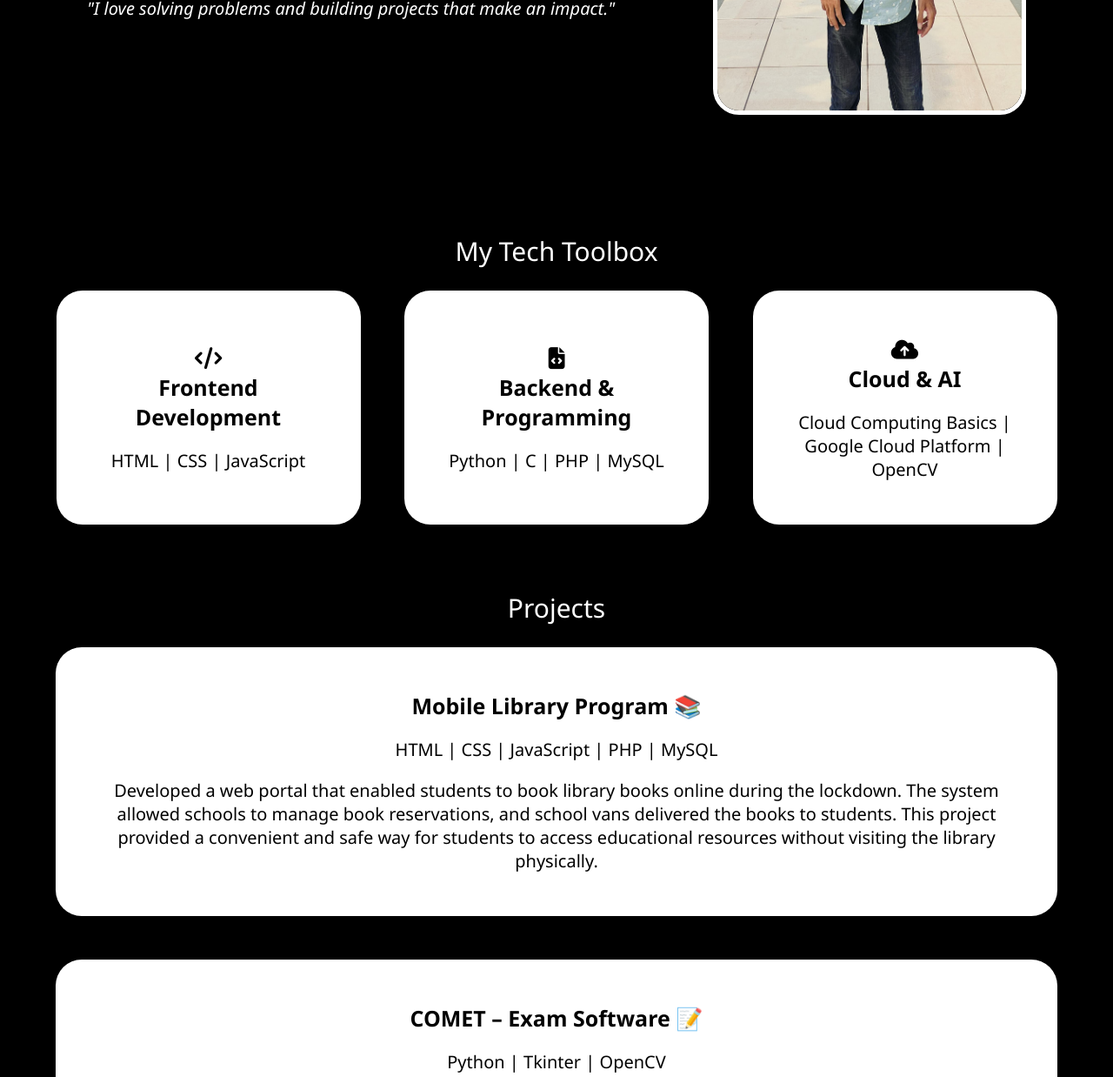
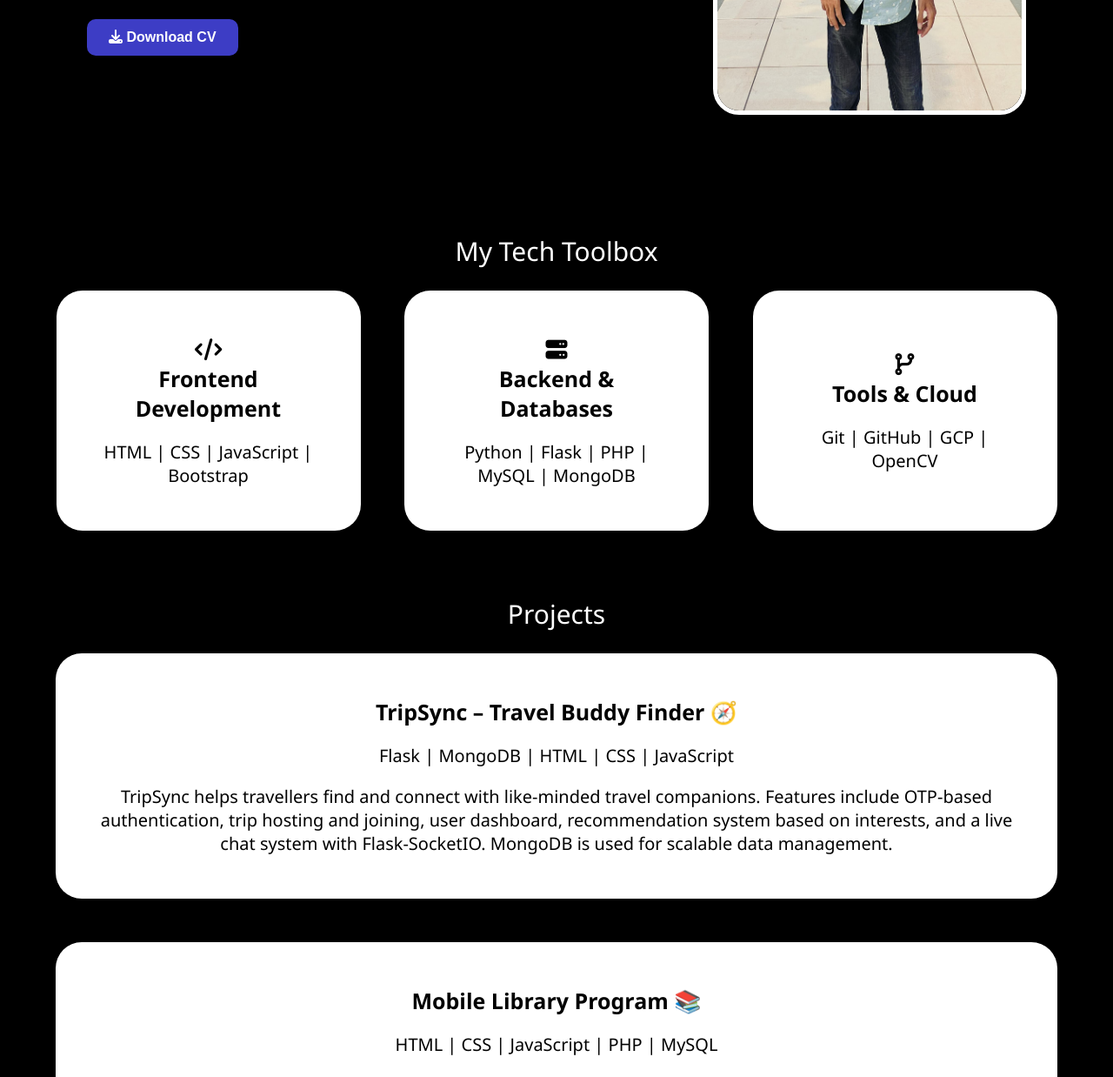
Before and after one commit to CoderS04/Personal-Portfolio, a plain HTML site: page index.html in a window 1280 px wide. Shown: the part 613-1851 px from the top of the page at 87% size. Drawn offline with Linux system fonts and the light colour scheme.

Commit message:
Updated Resume, Skills, Projects

```diff
--- a/index.html
+++ b/index.html
@@ -147,7 +147,6 @@
             border: 5px solid white;
         }
 
-
         .section-title {
             text-align: center;
             font-size: 30px;
@@ -258,10 +257,12 @@
             <li class="nav-list-item"><a href="#contact">Contact</a></li>
         </ul>
         <ul class="nav-list-socials">
-            <li class="nav-list-item"><a href="https://www.linkedin.com/in/samruddha-barhanpurkar-304520307/" target="_blank"><img
-                        src="linkedin.png" alt="linkedin"></a></li>
-            <li class="nav-list-item"><a href="https://github.com/CoderS04" target="_blank"><img src="github.png" alt="github"></a></li>
-            <li class="nav-list-item"><a href="https://www.instagram.com/samruddha004/" target="_blank"><img src="instagram.png" alt="instagram"></a></li>
+            <li class="nav-list-item"><a href="https://www.linkedin.com/in/samruddha-barhanpurkar-304520307/"
+                    target="_blank"><img src="linkedin.png" alt="linkedin"></a></li>
+            <li class="nav-list-item"><a href="https://github.com/CoderS04" target="_blank"><img src="github.png"
+                        alt="github"></a></li>
+            <li class="nav-list-item"><a href="https://www.instagram.com/samruddha004/" target="_blank"><img
+                        src="instagram.png" alt="instagram"></a></li>
         </ul>
 
     </nav>
@@ -271,10 +272,25 @@
             <div class="left-div">
                 <p>Hello,</p>
                 <p>I'm Samruddha Barhanpurkar !</p>
-                <p>FY IT Student | Full Stack Web Developer | Tech Enthusiast</p>
+                <p>B.Tech Student | Full Stack Web Developer | Tech Enthusiast</p>
                 <p>"I love solving problems and building projects that make an impact."</p>
-                <a href="resume.pdf" download>
+                <a href="resume.pdf" download style="text-decoration: none;">
+                    <button style="
+        padding: 12px 25px;
+        background-color: rgb(61, 61, 197);
+        color: white;
+        font-size: 16px;
+        font-weight: 600;
+        border: none;
+        border-radius: 10px;
+        width: fit-content;
+        cursor: pointer;
+        margin-top: 10px;
+    ">
+                        <i class="fa-solid fa-download"></i> Download CV
+                    </button>
                 </a>
+
             </div>
             <div class="img-div">
                 <img src="profile.jpeg" alt="profile" class="profile-img">
@@ -285,20 +301,32 @@
         <div class="container">
             <div class="card">
                 <p class="card-title"><i class="fa-solid fa-code"></i><br>Frontend Development</p>
-                <p class="card-content">HTML | CSS | JavaScript</p>
+                <p class="card-content">HTML | CSS | JavaScript | Bootstrap</p>
             </div>
             <div class="card">
-                <p class="card-title"><i class="fa-solid fa-file-code"></i><br>Backend & Programming</p>
-                <p class="card-content">Python | C | PHP | MySQL</p>
+                <p class="card-title"><i class="fa-solid fa-server"></i><br>Backend & Databases</p>
+                <p class="card-content">Python | Flask | PHP | MySQL | MongoDB</p>
             </div>
             <div class="card">
-                <p class="card-title"><i class="fa-classic fa-solid fa-cloud-arrow-up fa-fw"></i><br>Cloud & AI</p>
-                <p class="card-content">Cloud Computing Basics | Google Cloud Platform | OpenCV</p>
+                <p class="card-title"><i class="fa-solid fa-code-branch"></i><br>Tools & Cloud</p>
+                <p class="card-content">Git | GitHub | GCP | OpenCV</p>
             </div>
         </div>
 
+
         <p class="section-title" id="projects">Projects</p>
         <div class="project container">
+
+            <div class="project-card card">
+                <p class="card-title">TripSync – Travel Buddy Finder 🧭</p>
+                <p class="card-content">Flask | MongoDB | HTML | CSS | JavaScript</p>
+                <p class="card-content">TripSync helps travellers find and connect with like-minded travel companions.
+                    Features include OTP-based authentication, trip hosting and joining, user dashboard, recommendation
+                    system
+                    based on interests, and a live chat system with Flask-SocketIO. MongoDB is used for scalable data
+                    management.</p>
+            </div>
+
             <div class="project-card card">
                 <p class="card-title">Mobile Library Program 📚</p>
                 <p class="card-content">HTML | CSS | JavaScript | PHP | MySQL</p>
@@ -323,6 +351,7 @@
                     dynamically adjust signal timings. It also includes emergency vehicle detection, ensuring ambulances
                     and fire trucks get priority passage for faster response times.</p>
             </div>
+
             <div class="project-card card">
                 <p class="card-title">SecurePass – Password Manager 🔑 (Under Development)</p>
                 <p class="card-content">MERN Stack (MongoDB, Express.js, React.js, Node.js)</p>
@@ -342,13 +371,12 @@
                     <li>Mobile: +91 8080662717</li>
                 </ul>
                 <ul class="nav-list-socials">
-                    <li class="nav-list-item"><a
-                            href="https://www.linkedin.com/in/samruddha-barhanpurkar-304520307/" target="_blank"><img src="linkedin.png"
-                                alt="linkedin"></a></li>
-                    <li class="nav-list-item"><a href="https://github.com/CoderS04" target="_blank"><img src="github.png"
-                                alt="github"></a></li>
-                    <li class="nav-list-item"><a href="https://www.instagram.com/samruddha004/" target="_blank"><img src="instagram.png"
-                                alt="instagram"></a></li>
+                    <li class="nav-list-item"><a href="https://www.linkedin.com/in/samruddha-barhanpurkar-304520307/"
+                            target="_blank"><img src="linkedin.png" alt="linkedin"></a></li>
+                    <li class="nav-list-item"><a href="https://github.com/CoderS04" target="_blank"><img
+                                src="github.png" alt="github"></a></li>
+                    <li class="nav-list-item"><a href="https://www.instagram.com/samruddha004/" target="_blank"><img
+                                src="instagram.png" alt="instagram"></a></li>
                 </ul>
             </div>
             <p>&copy; 2025 Developed by <strong>Samruddha Barhanpurkar</strong>. All rights reserved.</p>
```
Also changed, not shown: 1 other file.
